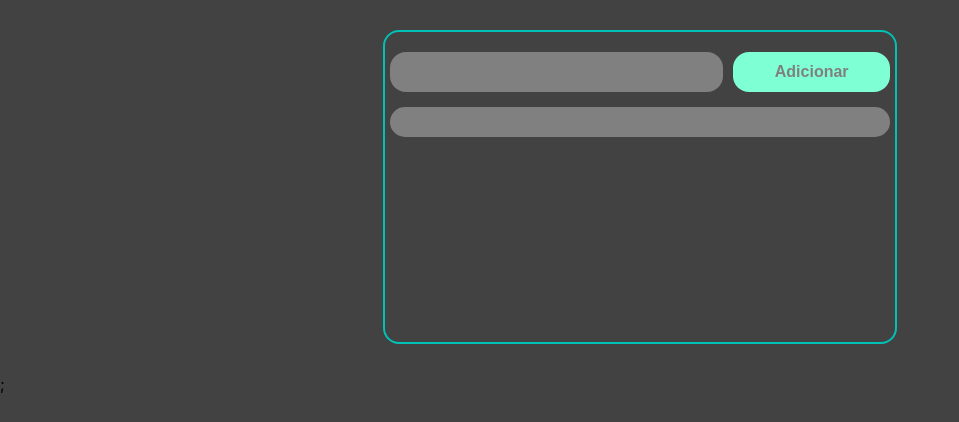
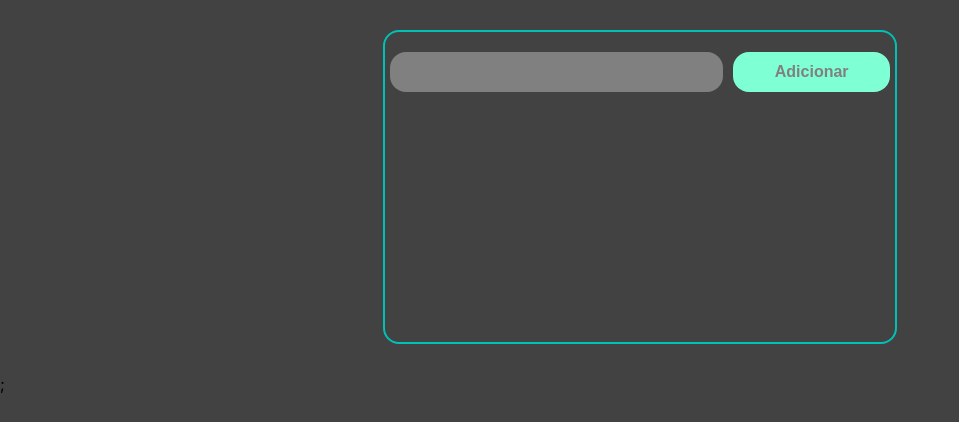
Before and after one commit to josevansantos/todo-react, a React (Create React App) app: page / in a window 1280 px wide. Shown: the top 422 px of the page, without its empty margins (0-959 px from the left). Built offline with nearby package versions, Linux system fonts and the light colour scheme.

Commit message:
chore: fix useState

```diff
--- a/src/App.js
+++ b/src/App.js
@@ -6,7 +6,7 @@ import './App.css';
 import AddTask from './components/AddTask';
 
 const App = () => {
-  const [tasks, setTasks] = useState([{}]);
+  const [tasks, setTasks] = useState([]);
 
   const handleTaskClick = (taskId) => {
     const newTasks = tasks.map((task) => {
```
